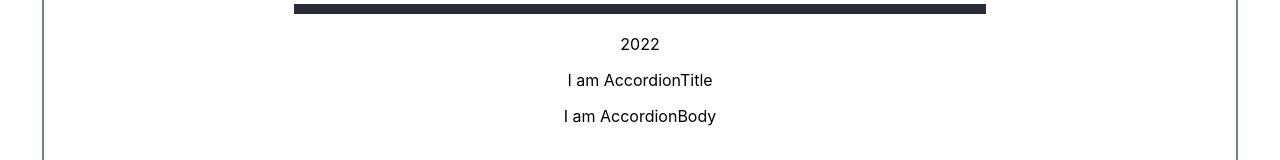
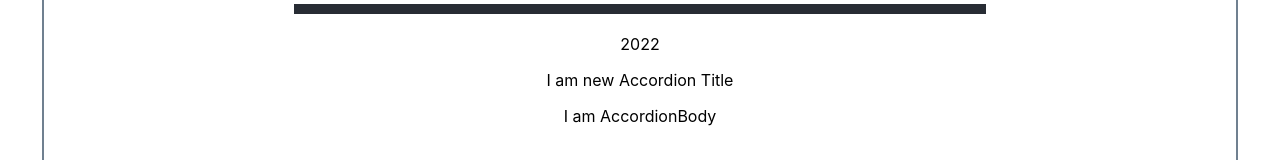
Before and after one commit to Pikadorius/samurai-way-main, a React (Create React App) app: page / in a window 1280 px wide. Shown: the part 692-852 px from the top of the page. Built offline with nearby package versions, Linux system fonts and the light colour scheme.

Commit message:
add props for Accordion and AccordionTitle

```diff
--- a/src/App.tsx
+++ b/src/App.tsx
@@ -20,7 +20,7 @@ function App() {
             <Technologies/>
             <Rating value={4}/>
             <Footer/>
-            <Accordion/>
+            <Accordion title={"I am new Accordion Title"}/>
         </div>
     );
 }
--- a/src/Components/Accordion.tsx
+++ b/src/Components/Accordion.tsx
@@ -1,21 +1,22 @@
 import React from "react";
 
-const Accordion = () => {
+const Accordion = (props: any) => {
     console.log("Accordion rendering")
     return (
         <div>
-            <AccordionTitle/>
+            <AccordionTitle title={props.title}/>
             <AccordionBody/>
         </div>
     );
 }
 
 
-const AccordionTitle = () => {
+const AccordionTitle = (props: any) => {
+    debugger
     console.log("AccordionTitle rendering")
     return (
         <div>
-            <p>I am AccordionTitle</p>
+            <p>{props.title}</p>
         </div>
     );
 }
--- a/src/Components/Rating.tsx
+++ b/src/Components/Rating.tsx
@@ -64,7 +64,6 @@ const Rating = (props: any) => {
 }
 
 const Star = (props: any) => {
-    debugger
     console.log("Star rendering")
     return props.selected?(<span><b> star </b></span>):(<span> star </span>);
 }
```
